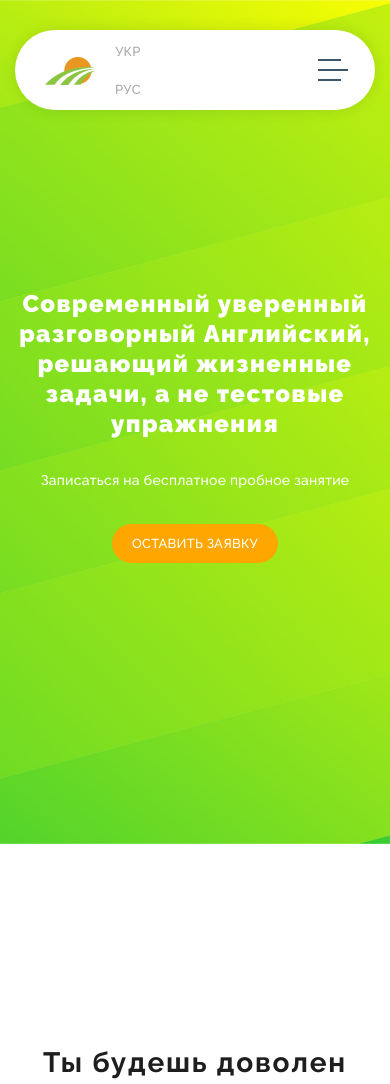
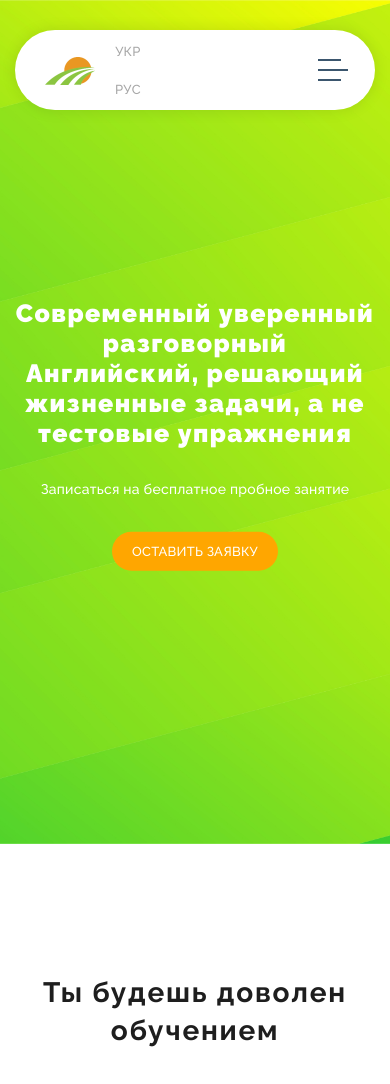
Before and after one commit to qt333/landpage-simple, a Flask app: page / in a window 390 px wide. Shown: the top 1084 px of the page. Run offline with Flask 3, Linux system fonts and the light colour scheme; some libraries are stand-ins or nearby versions.

Commit message:
C:/Program Files/Git/order add css for mobile view 391 376 media

```diff
--- a/static/assets/css/templatemo-softy-pinko.css
+++ b/static/assets/css/templatemo-softy-pinko.css
@@ -1001,7 +1001,7 @@
 
 @media (max-width: 765px) {
   .welcome-area {
-    margin-bottom: 100px;
+    margin-bottom: 30px;
   }
   .welcome-area .header-text {
     top: 50% !important;
@@ -1013,7 +1013,7 @@
   }
   .welcome-area .header-text h1 {
     font-weight: 600;
-    font-size: 24px !important;
+    font-size: 30px !important;
     line-height: 30px !important;
     margin-bottom: 30px !important;
   }
@@ -1029,6 +1029,79 @@
   }
 }
 
+/* test media */
+
+@media (max-width: 391px) {
+  .welcome-area {
+    margin-bottom: 30px !important;
+  }
+  .welcome-area .header-text {
+    top: 45% !important;
+    transform: perspective(1px) translateY(-50%) !important;
+    text-align: center;
+    margin-top: 50px !important;
+  }
+  .welcome-area .header-text .buttons {
+    display: none;
+  }
+  .welcome-area .header-text h1 {
+    font-weight: 600;
+    font-size: 25px !important;
+    line-height: 30px !important;
+    margin-bottom: 30px !important;
+    margin-top: 0px !important;
+  }
+  .welcome-area .header-text h1 span {
+    color: #fff;
+  }
+  .welcome-area .header-text p {
+    text-align: center;
+    color: #fff;
+    font-size: 14px;
+    line-height: 22px;
+    margin-bottom: 40px;
+  }
+  .welcome-area .header-text .row {
+    font-size: 15px !important;
+  }
+}
+
+@media (max-width: 376px) {
+  .welcome-area {
+    margin-bottom: 30px;
+
+  }
+  .welcome-area .header-text {
+    top: 43% !important;
+    transform: perspective(1px) translateY(-50%) !important;
+    text-align: center;
+
+  }
+  .welcome-area .header-text .buttons {
+    display: none;
+  }
+  .welcome-area .header-text h1 {
+    margin-top: 0px;
+    font-weight: 600;
+    font-size: 24px !important;
+    line-height: 30px !important;
+    margin-bottom: 30px !important;
+  }
+  .welcome-area .header-text h1 span {
+    color: #fff;
+  }
+  .welcome-area .header-text p {
+    text-align: center;
+    color: #fff;
+    font-size: 14px;
+    line-height: 22px;
+    margin-bottom: 40px;
+  }
+  .welcome-area .header-text .row {
+    margin-top: 0px;
+    font-size: 12px !important;
+  }
+}
 
 /*
 ---------------------------------------------
--- a/templates/order_elementary.html
+++ b/templates/order_elementary.html
@@ -94,12 +94,12 @@
             <div class="container">
                 <div class="row">
                     <div class="offset-xl-3 col-xl-6 offset-lg-2 col-lg-8 col-md-12 col-sm-12">
-                        <h1><strong> <br><br><br>Инструкция по оформлению заказа:</strong></h1>
+                        <h1><strong><br><br><br> Инструкция по оформлению заказа:</strong></h1>
                     </div>
                 </div>
                 <div class="row">
                     <div class="offset-xl-3 col-xl-6 offset-lg-2 col-lg-8 col-md-12 col-sm-12 mx-auto text-left">
-                        <ul class="list">
+                        <ul class="list"   style="margin-bottom: 20px;">
                             <li>1. Выбираете удобный для вас способ оплаты  <br> в разделе <strong>“Варианты оплаты”</strong>
                                 указанный ниже.
                             </li>
```
